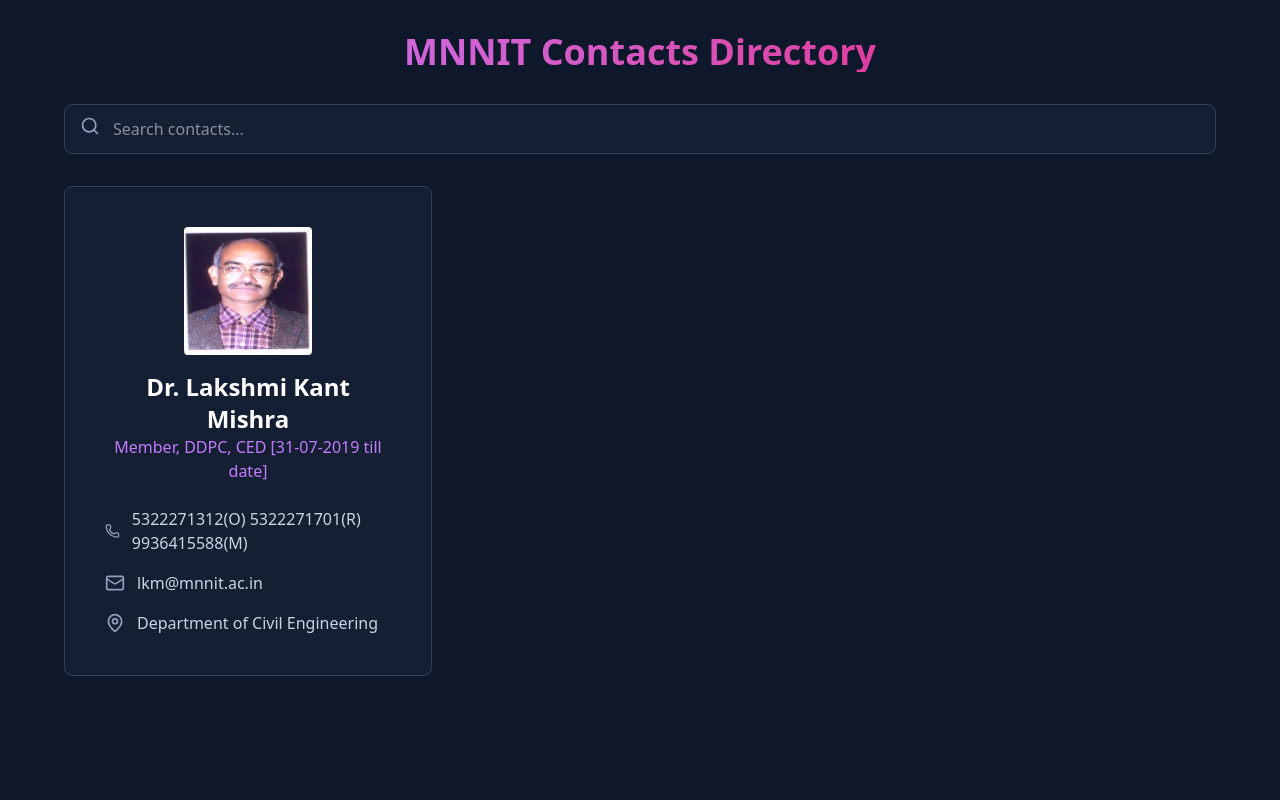
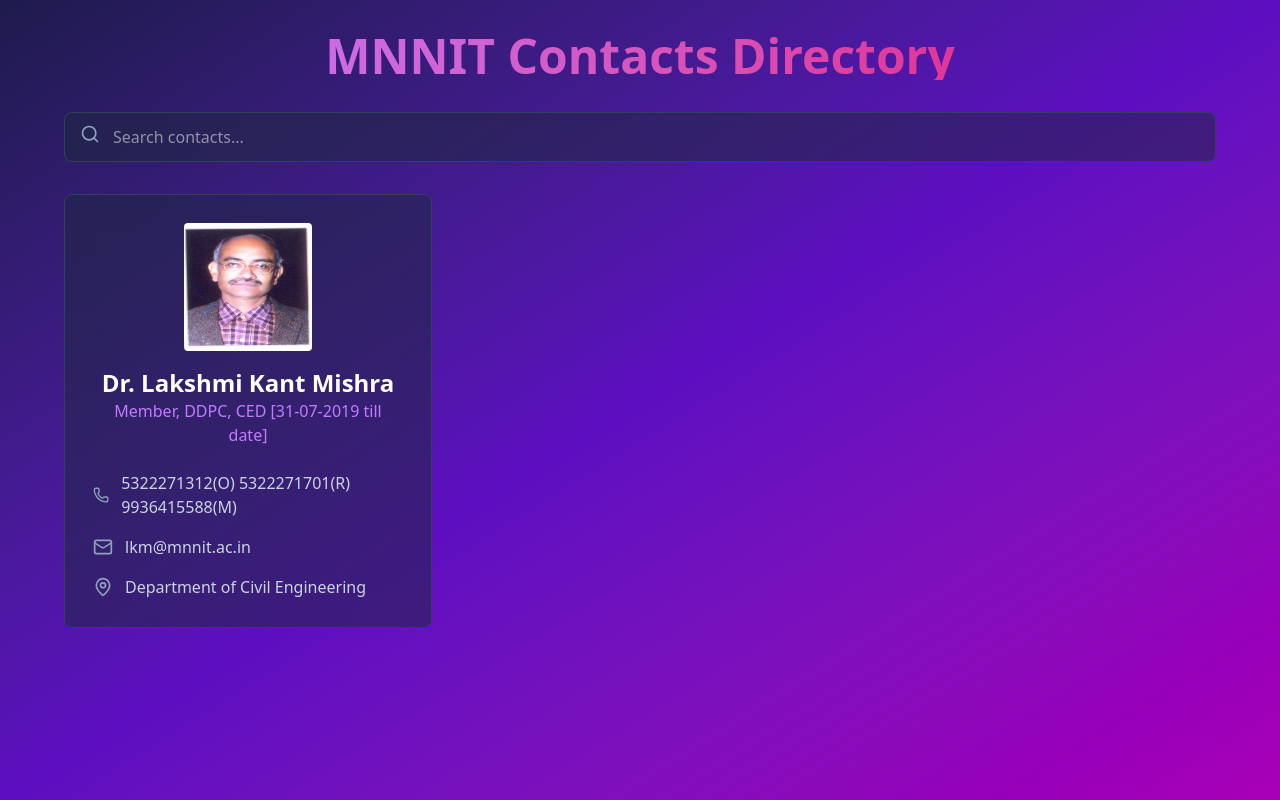
Before and after one commit to singhashish9963/CampusBeacon, a React (Vite) app in the folder client/CampusBeacon/: page / in a window 1280 px wide. Built offline with nearby package versions, Linux system fonts and the light colour scheme; no server answers.

Commit message:
minor changes

```diff
--- a/client/CampusBeacon/src/pages/ContactPage.jsx
+++ b/client/CampusBeacon/src/pages/ContactPage.jsx
@@ -17,9 +17,9 @@
   const [searchTerm, setSearchTerm] = useState('');
 
   return (
-    <div className="min-h-screen bg-slate-900 text-white p-8">
+    <div className="min-h-screen bg-gradient-to-br from-indigo-950 via-violet-800 to-fuchsia-700 text-white p-8">
       <div className="max-w-6xl mx-auto">
-        <h1 className="text-4xl font-bold mb-8 text-center bg-clip-text text-transparent bg-gradient-to-r from-purple-400 to-pink-600">
+        <h1 className="text-5xl font-bold mb-8 text-center bg-clip-text text-transparent bg-gradient-to-r from-purple-400 to-pink-600">
           MNNIT Contacts Directory
         </h1>
 
@@ -40,7 +40,7 @@
           {contacts.map(contact => (
             <div
               key={contact.id}
-              className="bg-slate-800/50 backdrop-blur-lg rounded-lg p-10 border border-slate-700 hover:border-purple-500 transition-all"
+              className="bg-slate-800/50 backdrop-blur-lg rounded-lg p-7 border border-slate-700 hover:border-purple-500 transition-all"
             >
               <div className="flex flex-col items-center gap-4 mb-6">
                 <img
```
